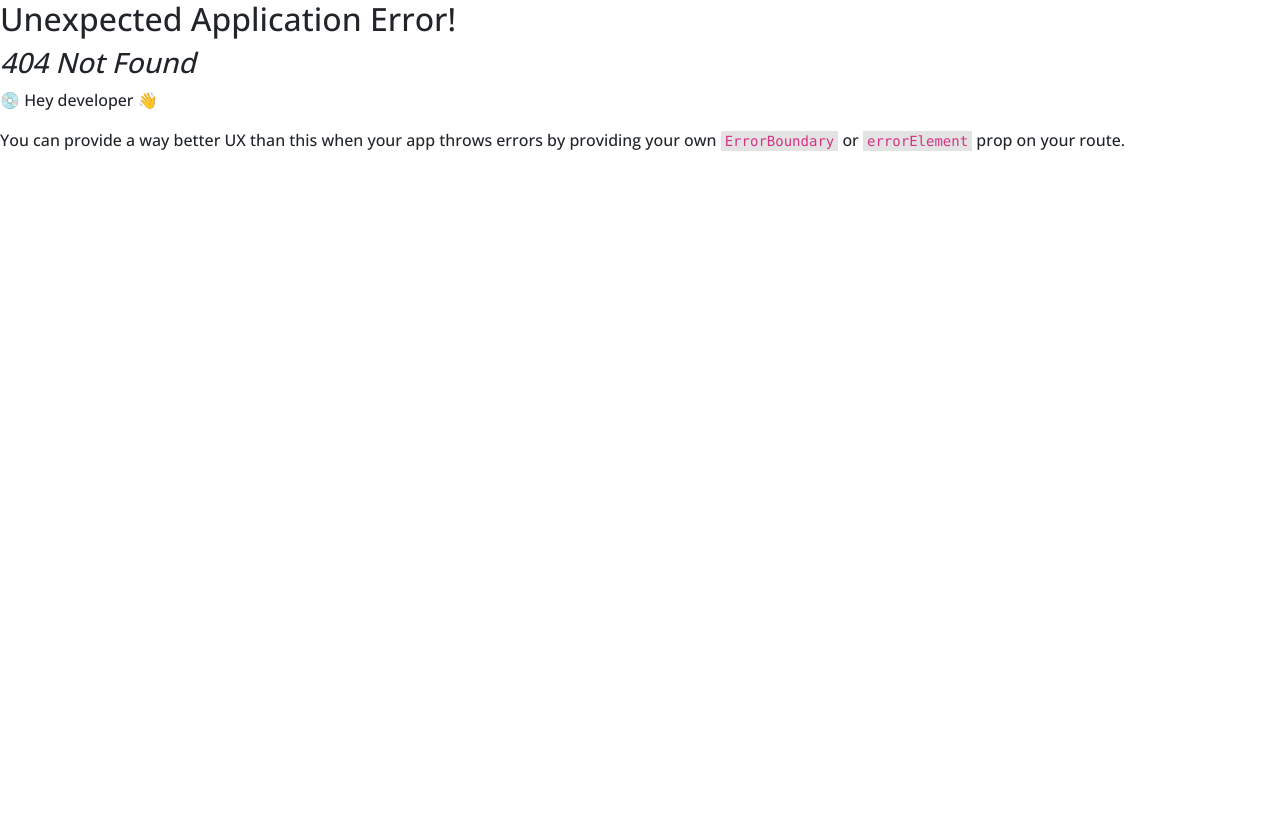
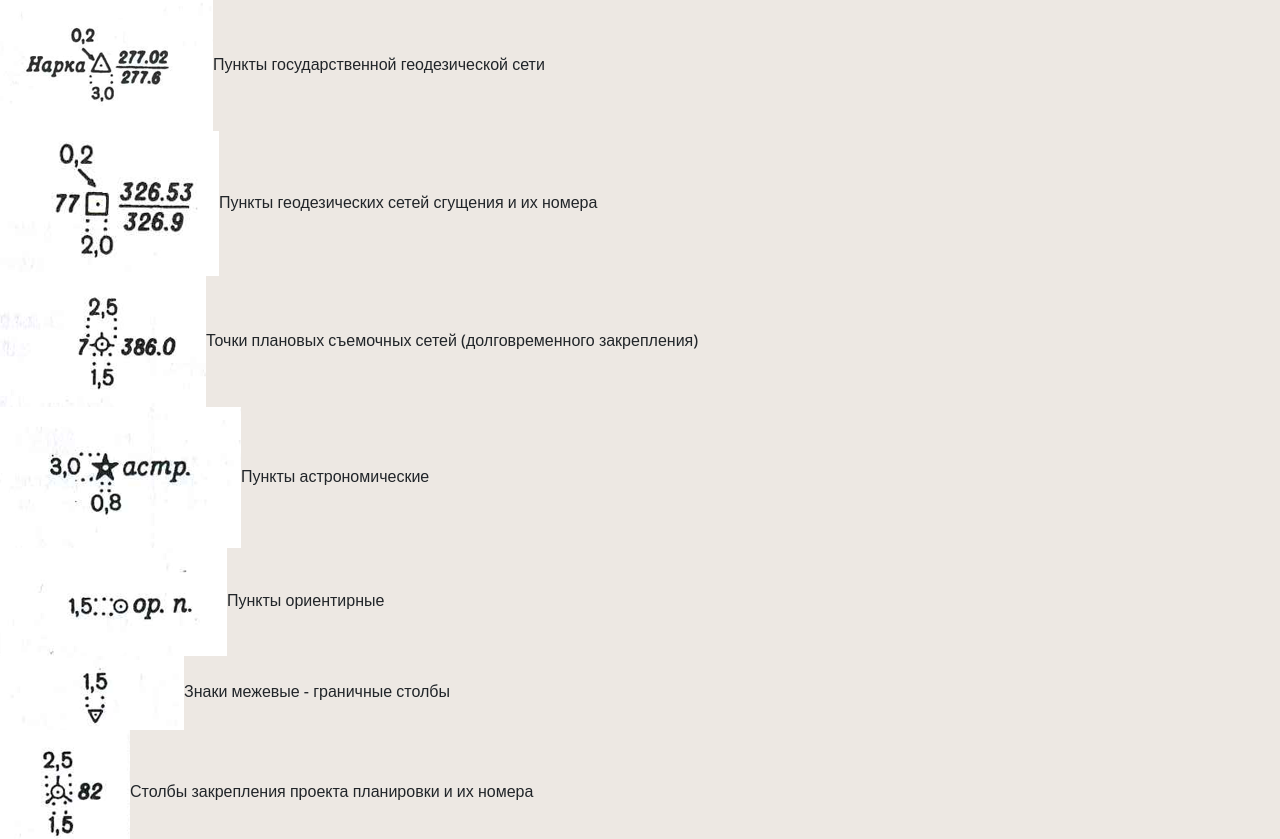
Before and after one commit to Oikapi/GeoTest, a React (Vite) app: page /GeoTest/directory in a window 1280 px wide. Before the commit this address had no page. Shown: the top 839 px of the page. Before the commit the page ends 800 px from the top, so only its background shows below. Built offline with nearby package versions, Linux system fonts and the light colour scheme.

Commit message:
add directory

```diff
--- /dev/null
+++ b/src/Pages/DirectoryPage/DirItem.jsx
@@ -0,0 +1,17 @@
+
+
+
+
+
+const DirItem = ({ element }) => {
+
+
+    return (
+        <div className="dir-item-container">
+            <img src={element.pic} alt="" />
+            <span>{element.answer}</span>
+        </div>
+    )
+}
+
+export default DirItem
--- /dev/null
+++ b/src/Pages/DirectoryPage/DirectoryPage.jsx
@@ -0,0 +1,18 @@
+import { useSelector } from "react-redux"
+import DirItem from "./DirItem"
+import "./directoryPage.css"
+
+
+
+
+const DirectoryPage = () => {
+    const directory = useSelector(state => state.questions)
+    return (
+        <div className="dir-container">
+            {directory.map((el) => <DirItem element={el} />)}
+        </div>
+    )
+}
+
+
+export default DirectoryPage
--- /dev/null
+++ b/src/Pages/DirectoryPage/dirItem.css
@@ -0,0 +1,5 @@
+.dir-item-container {
+    /* max-width: 40%; */
+    display: flex;
+    flex-direction: row;
+}
--- /dev/null
+++ b/src/Pages/DirectoryPage/directoryPage.css
@@ -0,0 +1,5 @@
+.dir-container {
+    background-color: #EDE8E3;
+    display: flex;
+    flex-direction: column;
+}
--- a/src/Pages/EachPage/EachItem.jsx
+++ b/src/Pages/EachPage/EachItem.jsx
@@ -38,7 +38,7 @@ const EachItem = () => {
             <div className='header'>
                 <div className='naming'>ТЕСТ</div>
                 <button type="button" className="btn-close" onClick={() => navigate("/")}>
-                    <img src="/outline.svg" alt="" />
+                    <img src="./outline.svg" alt="" />
                     <span className="visually-hidden">Close</span>
                 </button>
             </div>
--- a/src/Pages/EachPage/EachPage.jsx
+++ b/src/Pages/EachPage/EachPage.jsx
@@ -14,6 +14,9 @@ const EachPage = () => {
                 <button className="start-button" onClick={() => navigate("/test")}>
                     НАЧАТЬ ТЕСТ
                 </button>
+                <button className="start-button" onClick={() => navigate("/directory")}>
+                    СПРАВОЧНИК
+                </button>
             </div>
         </div>
     )
--- a/src/main.jsx
+++ b/src/main.jsx
@@ -5,6 +5,8 @@ import { RouterProvider } from 'react-router'
 import router from './routes/index.jsx'
 import { Provider } from 'react-redux'
 import store from './store/index.js'
+
+console.log(import.meta.env.DEV)
 
 ReactDOM.createRoot(document.getElementById('root')).render(
   <React.StrictMode>
--- a/src/routes/index.jsx
+++ b/src/routes/index.jsx
@@ -2,6 +2,7 @@ import { createBrowserRouter } from "react-router-dom";
 import Layout from "../layouts/Layout";
 import EachPage from "../Pages/EachPage/EachPage";
 import EachItem from "../Pages/EachPage/EachItem";
+import DirectoryPage from "../Pages/DirectoryPage/DirectoryPage";
 
 
 
@@ -12,7 +13,11 @@ const router = createBrowserRouter([{
 }, {
     path: "",
     element: <EachPage />
-}], { basename: import.meta.env.DEV ? '/' : '/GeoTest/' })
-
+},
+{
+    path: "/directory",
+    element: <DirectoryPage />
+},
+], { basename: '/GeoTest/' })
 
 export default router
```
